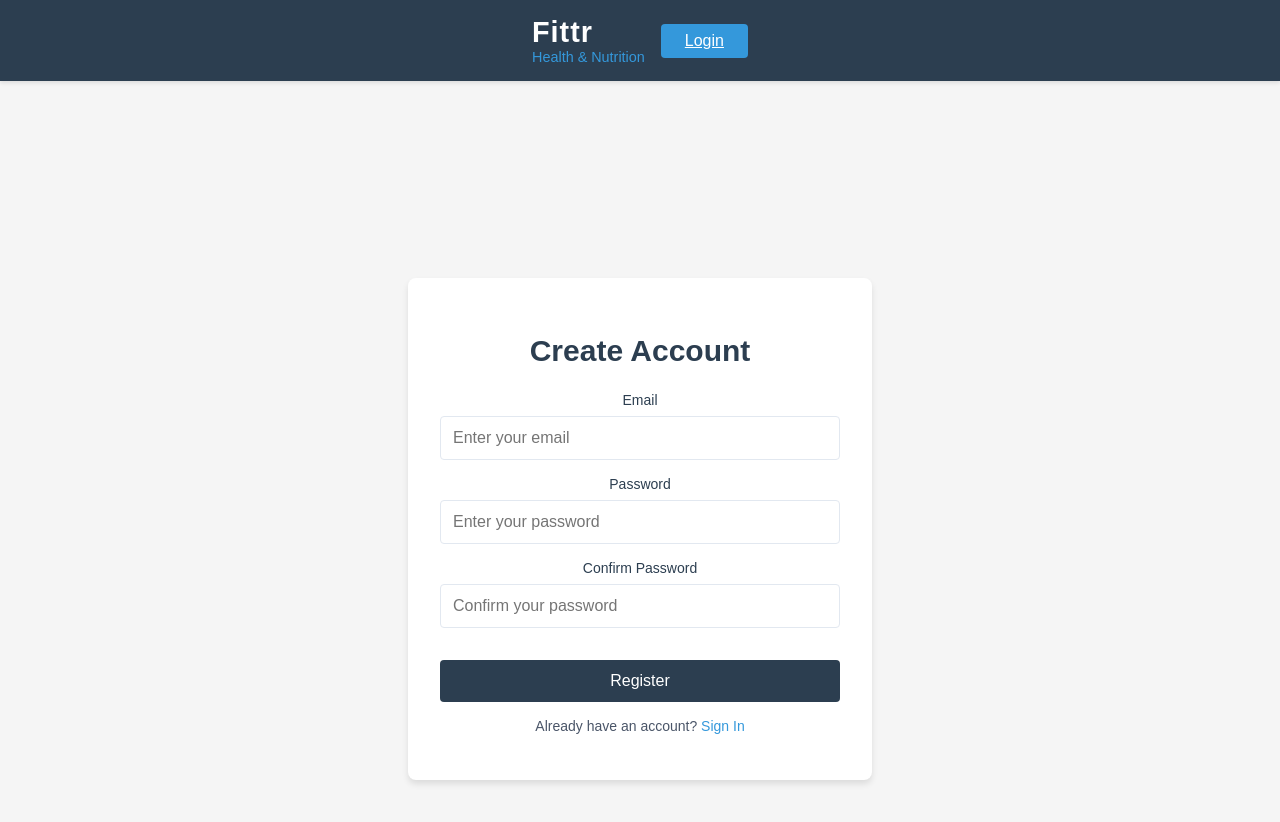
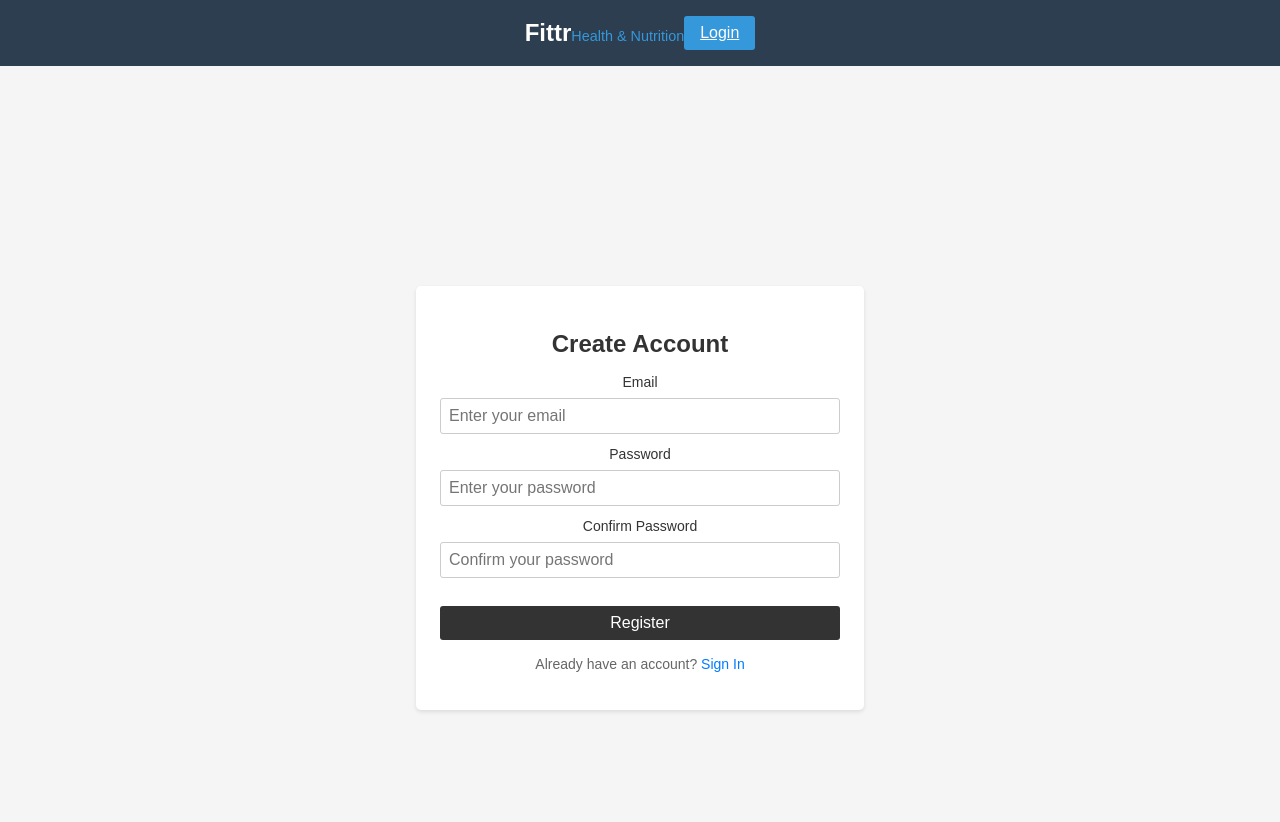
Before and after one commit to arya-p-gh/CapstoneSem2, a React (Create React App) app: page /register in a window 1280 px wide. Shown: the top 822 px of the page. Built offline with nearby package versions, Linux system fonts and the light colour scheme; no server answers; the HTML template or start-up script is replaced by a standard one.

Commit message:
css changes

```diff
--- a/src/components/Auth.css
+++ b/src/components/Auth.css
@@ -4,30 +4,30 @@
   align-items: center;
   justify-content: center;
   background-color: #f5f5f5;
-  padding: 2rem;
+  padding: 1rem;
 }
 
 .auth-card {
   background-color: white;
-  border-radius: 8px;
-  box-shadow: 0 4px 6px rgba(0, 0, 0, 0.1);
-  padding: 2rem;
+  border-radius: 5px;
+  box-shadow: 0 2px 4px rgba(0, 0, 0, 0.1);
+  padding: 1.5rem;
+  max-width: 400px;
   width: 100%;
-  max-width: 400px;
 }
 
 .auth-title {
-  color: #2c3e50;
-  font-size: 1.875rem;
-  font-weight: 700;
+  color: #333;
+  font-size: 1.5rem;
+  font-weight: bold;
   text-align: center;
-  margin-bottom: 1.5rem;
+  margin-bottom: 1rem;
 }
 
 .auth-form {
   display: flex;
   flex-direction: column;
-  gap: 1rem;
+  gap: 0.75rem;
 }
 
 .auth-input-group {
@@ -37,63 +37,58 @@
 }
 
 .auth-label {
-  color: #2c3e50;
+  color: #333;
   font-size: 0.875rem;
-  font-weight: 500;
+  font-weight: normal;
 }
 
 .auth-input {
-  padding: 0.75rem;
-  border: 1px solid #e2e8f0;
-  border-radius: 4px;
+  padding: 0.5rem;
+  border: 1px solid #ccc;
+  border-radius: 3px;
   font-size: 1rem;
-  transition: border-color 0.2s;
 }
 
 .auth-input:focus {
   outline: none;
-  border-color: #3498db;
-  box-shadow: 0 0 0 2px rgba(52, 152, 219, 0.2);
+  border-color: #007bff;
 }
 
 .auth-button {
-  background-color: #2c3e50;
+  background-color: #333;
   color: white;
-  padding: 0.75rem 1.5rem;
+  padding: 0.5rem 1rem;
   border: none;
-  border-radius: 4px;
+  border-radius: 3px;
   font-size: 1rem;
-  font-weight: 500;
   cursor: pointer;
-  transition: background-color 0.2s;
   margin-top: 1rem;
 }
 
 .auth-button:hover {
-  background-color: #34495e;
+  background-color: #555;
 }
 
 .auth-error {
-  color: #e74c3c;
+  color: #d9534f;
   font-size: 0.875rem;
   text-align: center;
   margin-bottom: 1rem;
 }
 
 .auth-link {
-  color: #3498db;
+  color: #007bff;
   text-decoration: none;
-  font-weight: 500;
-  transition: color 0.2s;
+  font-weight: normal;
 }
 
 .auth-link:hover {
-  color: #2980b9;
+  color: #0056b3;
 }
 
 .auth-text {
   text-align: center;
-  color: #4a5568;
+  color: #666;
   font-size: 0.875rem;
   margin-top: 1rem;
 }
--- a/src/components/CalorieCounter.css
+++ b/src/components/CalorieCounter.css
@@ -1,140 +1,111 @@
 .calorie-counter {
   max-width: 800px;
   margin: 0 auto;
-  padding: 2rem;
+  padding: 1rem;
 }
 
 .search-container {
   display: flex;
-  gap: 1rem;
-  margin-bottom: 2rem;
+  gap: 0.5rem;
+  margin-bottom: 1rem;
 }
 
 .search-input {
   flex: 1;
-  padding: 0.8rem;
-  border: 1px solid #ddd;
-  border-radius: 4px;
+  padding: 0.5rem;
+  border: 1px solid #ccc;
+  border-radius: 3px;
   font-size: 1rem;
 }
 
 .search-button {
-  padding: 0.8rem 1.5rem;
-  background-color: #3498db;
+  padding: 0.5rem 1rem;
+  background-color: #007bff;
   color: white;
   border: none;
-  border-radius: 4px;
+  border-radius: 3px;
   font-size: 1rem;
   cursor: pointer;
-  transition: background-color 0.3s;
-}
-
-.search-button:hover {
-  background-color: #2980b9;
-}
-
-.search-button:disabled {
-  background-color: #95a5a6;
-  cursor: not-allowed;
 }
 
 .search-results {
   background-color: white;
   padding: 1rem;
-  border-radius: 8px;
-  box-shadow: 0 2px 4px rgba(0, 0, 0, 0.1);
-  margin-bottom: 2rem;
+  border-radius: 5px;
+  margin-bottom: 1rem;
 }
 
 .search-result-item {
-  padding: 1rem;
-  border-bottom: 1px solid #eee;
-  cursor: pointer;
-  transition: background-color 0.2s;
+  padding: 0.5rem;
+  border-bottom: 1px solid #ddd;
 }
 
 .search-result-item:last-child {
   border-bottom: none;
 }
 
-.search-result-item:hover {
-  background-color: #f9f9f9;
-}
-
 .search-result-item h4 {
-  margin: 0 0 0.5rem 0;
-  color: #2c3e50;
+  margin: 0;
+  color: #333;
 }
 
 .search-result-item p {
   margin: 0;
   color: #666;
-  font-size: 0.9rem;
+  font-size: 0.875rem;
 }
 
 .meal-form {
   display: flex;
   flex-direction: column;
-  gap: 1rem;
-  margin-bottom: 2rem;
+  gap: 0.5rem;
+  padding: 1rem;
   background-color: white;
-  padding: 2rem;
-  border-radius: 8px;
-  box-shadow: 0 2px 4px rgba(0, 0, 0, 0.1);
+  border-radius: 5px;
 }
 
 .meal-form input {
-  padding: 0.8rem;
-  border: 1px solid #ddd;
-  border-radius: 4px;
+  padding: 0.5rem;
+  border: 1px solid #ccc;
+  border-radius: 3px;
   font-size: 1rem;
 }
 
 .meal-form button {
-  padding: 1rem;
-  background-color: #2ecc71;
+  padding: 0.5rem;
+  background-color: #28a745;
   color: white;
   border: none;
-  border-radius: 4px;
+  border-radius: 3px;
   font-size: 1rem;
   cursor: pointer;
-  transition: background-color 0.3s;
-}
-
-.meal-form button:hover {
-  background-color: #27ae60;
 }
 
 .total-calories {
-  background-color: #3498db;
+  background-color: #007bff;
   color: white;
   padding: 1rem;
-  border-radius: 8px;
-  margin-bottom: 2rem;
+  border-radius: 5px;
+  margin-bottom: 1rem;
 }
 
 .meals-list {
   display: grid;
-  gap: 1rem;
+  gap: 0.5rem;
 }
 
 .meal-item {
   background-color: white;
   padding: 1rem;
-  border-radius: 8px;
-  box-shadow: 0 2px 4px rgba(0, 0, 0, 0.1);
+  border-radius: 5px;
   display: flex;
   justify-content: space-between;
   align-items: center;
 }
 
-.meal-info {
-  text-align: left;
-}
-
 .meal-info h4 {
-  margin: 0 0 0.5rem 0;
-  color: #2c3e50;
+  margin: 0;
+  color: #333;
 }
 
 .meal-info p {
@@ -143,15 +114,10 @@
 }
 
 .delete-btn {
-  padding: 0.5rem 1rem;
-  background-color: #e74c3c;
+  padding: 0.5rem;
+  background-color: #dc3545;
   color: white;
   border: none;
-  border-radius: 4px;
+  border-radius: 3px;
   cursor: pointer;
-  transition: background-color 0.3s;
 }
-
-.delete-btn:hover {
-  background-color: #c0392b;
-}
--- a/src/components/MealPlanner.css
+++ b/src/components/MealPlanner.css
@@ -1,28 +1,27 @@
 .meal-planner {
-  max-width: 1200px;
+  max-width: 1000px;
   margin: 0 auto;
-  padding: 2rem;
+  padding: 1rem;
 }
 
 .meal-plan-grid {
   display: grid;
-  grid-template-columns: repeat(7, 1fr);
+  grid-template-columns: repeat(3, 1fr);
   gap: 1rem;
-  margin-bottom: 2rem;
+  margin-bottom: 1rem;
 }
 
 .day-column {
   background-color: white;
   padding: 1rem;
-  border-radius: 8px;
-  box-shadow: 0 2px 4px rgba(0, 0, 0, 0.1);
+  border-radius: 5px;
+  border: 1px solid #ddd;
 }
 
 .day-column h3 {
-  color: #2c3e50;
-  margin-bottom: 1rem;
-  padding-bottom: 0.5rem;
-  border-bottom: 2px solid #3498db;
+  color: #333;
+  margin-bottom: 0.5rem;
+  border-bottom: 1px solid #007bff;
 }
 
 .meal-slot {
@@ -30,49 +29,30 @@
 }
 
 .meal-slot h4 {
-  color: #34495e;
+  color: #333;
   margin-bottom: 0.5rem;
 }
 
 .meal-slot textarea {
   width: 100%;
-  min-height: 80px;
+  min-height: 60px;
   padding: 0.5rem;
-  border: 1px solid #ddd;
-  border-radius: 4px;
-  resize: vertical;
-  font-family: inherit;
+  border: 1px solid #ccc;
+  border-radius: 3px;
+  resize: none;
+  font-family: Arial, sans-serif;
 }
 
 .save-button {
-  padding: 1rem 2rem;
-  background-color: #3498db;
+  padding: 0.5rem 1rem;
+  background-color: #007bff;
   color: white;
   border: none;
-  border-radius: 4px;
+  border-radius: 3px;
   font-size: 1rem;
   cursor: pointer;
-  transition: background-color 0.3s;
 }
 
 .save-button:hover {
-  background-color: #2980b9;
+  background-color: #0056b3;
 }
-
-@media (max-width: 1200px) {
-  .meal-plan-grid {
-    grid-template-columns: repeat(4, 1fr);
-  }
-}
-
-@media (max-width: 768px) {
-  .meal-plan-grid {
-    grid-template-columns: repeat(2, 1fr);
-  }
-}
-
-@media (max-width: 480px) {
-  .meal-plan-grid {
-    grid-template-columns: 1fr;
-  }
-}
--- a/src/components/Navbar.css
+++ b/src/components/Navbar.css
@@ -1,7 +1,6 @@
 .navbar {
   background-color: #2c3e50;
   padding: 1rem 0;
-  box-shadow: 0 2px 4px rgba(0, 0, 0, 0.1);
   position: sticky;
   top: 0;
   z-index: 1000;
@@ -12,7 +11,7 @@
   margin: 0 auto;
   padding: 0 1rem;
   display: flex;
-  justify-content: flex-start;
+  justify-content: space-between;
   align-items: center;
 }
 
@@ -23,43 +22,36 @@
 
 .navbar-logo {
   text-decoration: none;
-  display: flex;
-  flex-direction: column;
-  align-items: flex-start;
 }
 
 .logo-text {
   color: #fff;
-  font-size: 1.8rem;
-  font-weight: 700;
-  letter-spacing: 1px;
+  font-size: 1.5rem;
+  font-weight: bold;
 }
 
 .logo-subtext {
   color: #3498db;
   font-size: 0.9rem;
-  font-weight: 500;
 }
 
 .navbar-links {
   display: flex;
   align-items: center;
-  gap: 1.5rem;
-  margin-left: auto;
+  gap: 1rem;
 }
 
 .nav-link {
   color: #ecf0f1;
   text-decoration: none;
-  font-weight: 500;
+  font-weight: normal;
   padding: 0.5rem 1rem;
-  border-radius: 4px;
-  transition: all 0.3s ease;
+  border-radius: 3px;
 }
 
 .nav-link:hover {
   color: #3498db;
-  background-color: rgba(255, 255, 255, 0.1);
+  background-color: #3e4a56;
 }
 
 .login-button,
@@ -67,23 +59,15 @@
   background-color: #3498db;
   color: white;
   border: none;
-  padding: 0.5rem 1.5rem;
-  border-radius: 4px;
-  font-weight: 500;
+  padding: 0.5rem 1rem;
+  border-radius: 3px;
+  font-weight: normal;
   cursor: pointer;
-  transition: all 0.3s ease;
-  margin-left: 1rem;
 }
 
 .login-button:hover,
 .logout-button:hover {
   background-color: #2980b9;
-  transform: translateY(-1px);
-}
-
-.login-button:active,
-.logout-button:active {
-  transform: translateY(0);
 }
 
 @media (max-width: 768px) {
@@ -92,24 +76,8 @@
     gap: 1rem;
   }
 
-  .navbar-brand {
-    width: 100%;
+  .navbar-links {
+    flex-wrap: wrap;
     justify-content: center;
   }
-
-  .navbar-links {
-    width: 100%;
-    justify-content: center;
-    flex-wrap: wrap;
-    margin-left: 0;
-  }
-
-  .nav-link {
-    padding: 0.5rem;
-  }
-
-  .login-button,
-  .logout-button {
-    margin-left: 0;
-  }
 }
```
